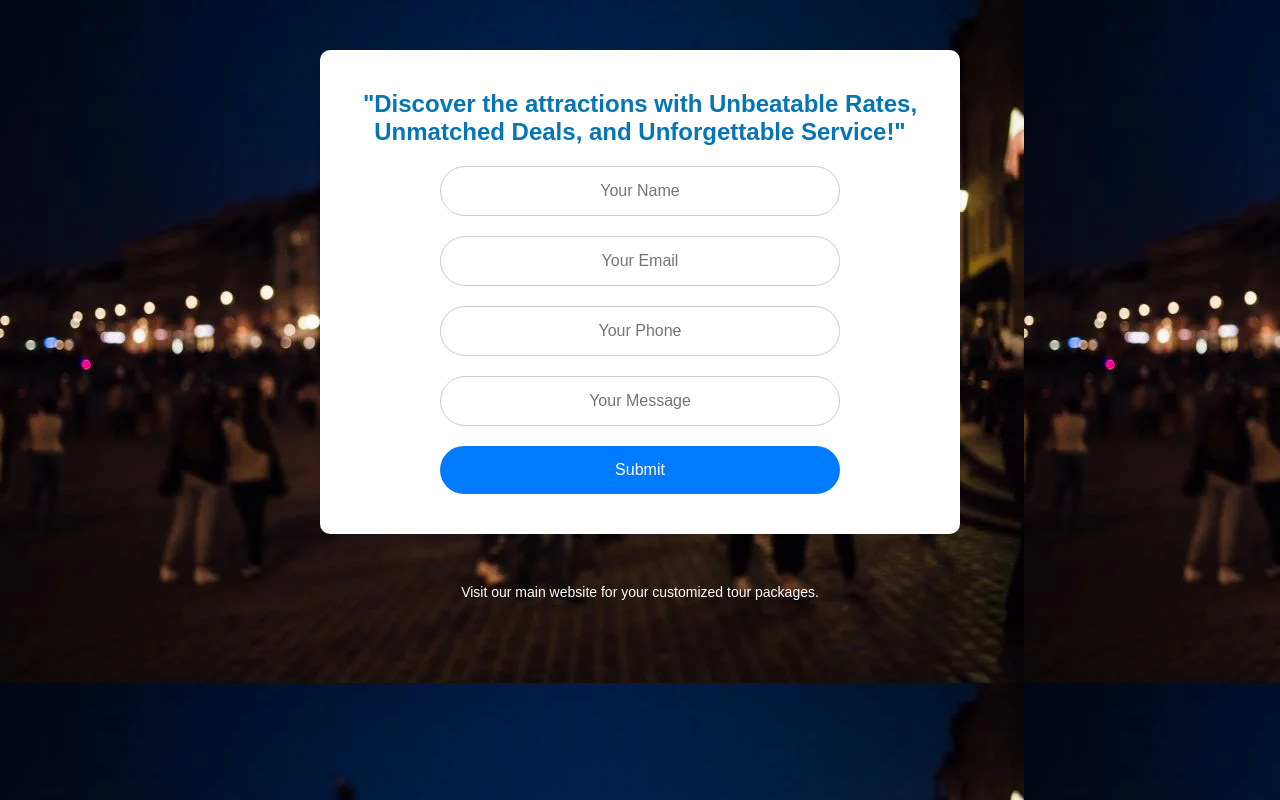
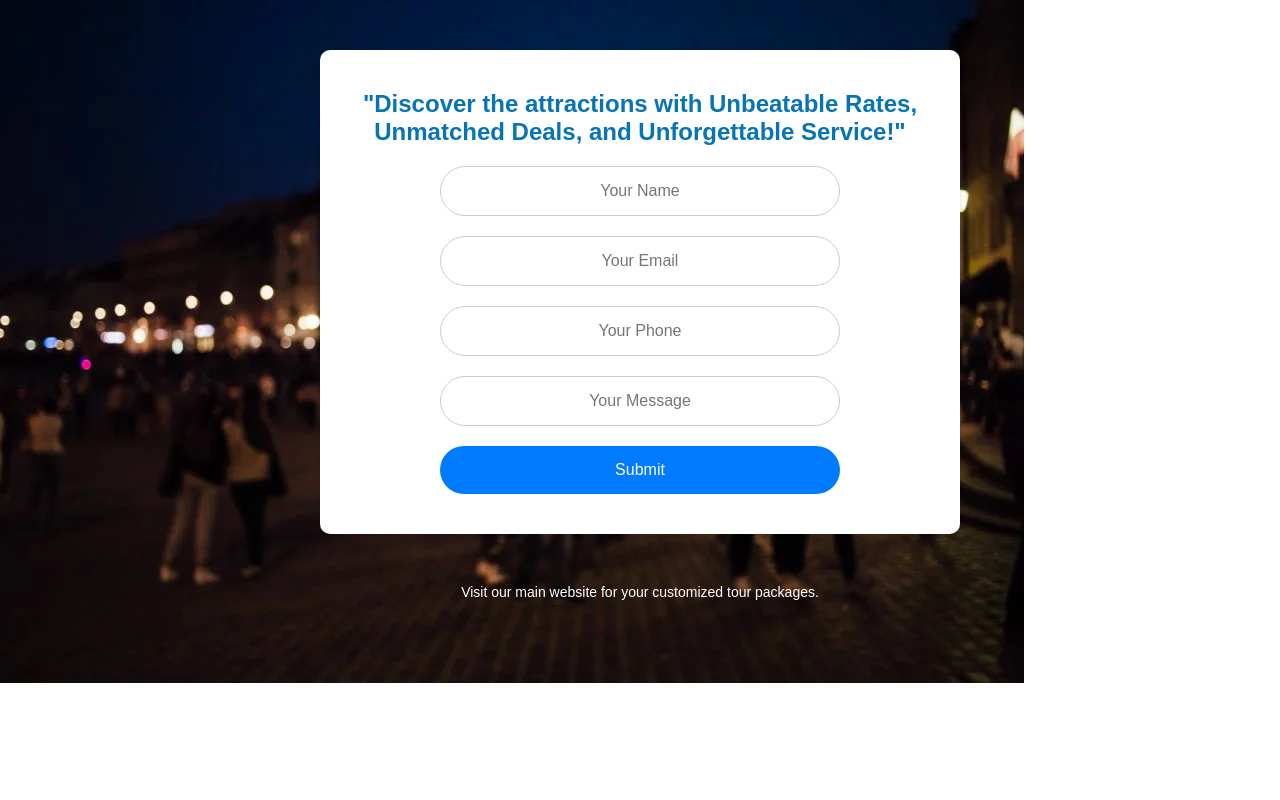
Before and after one commit to Abhi1234sharma/Exclusive-Travel-Deal, a plain HTML site: page index.html in a window 1280 px wide. Drawn offline with Linux system fonts and the light colour scheme.

Commit message:
Update index.html

```diff
--- a/index.html
+++ b/index.html
@@ -11,7 +11,7 @@
             margin: 0;
             padding: 0;
             background-color: #f4f4f4;
-            background: url(background-img..webp);
+            background: url(background-img..webp) no-repeat;
         }
         .container {
             max-width: 600px;
```
